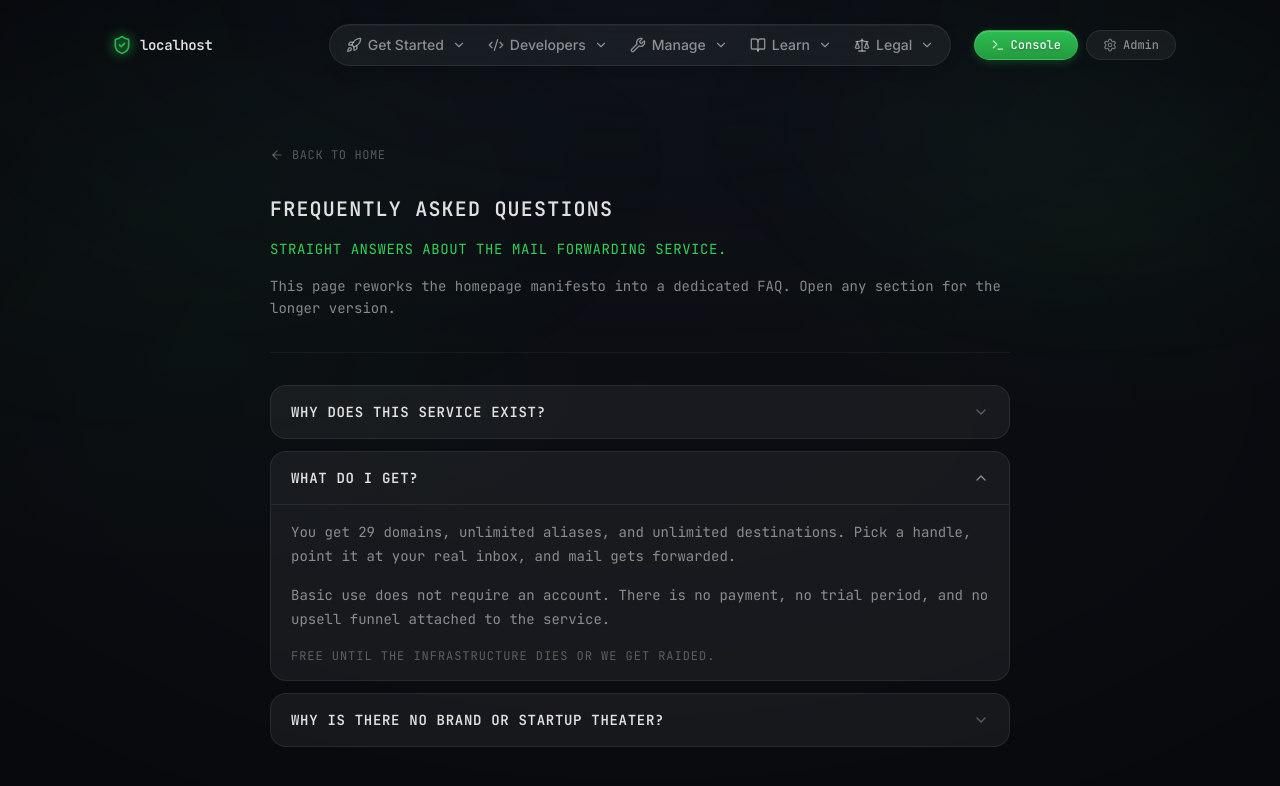
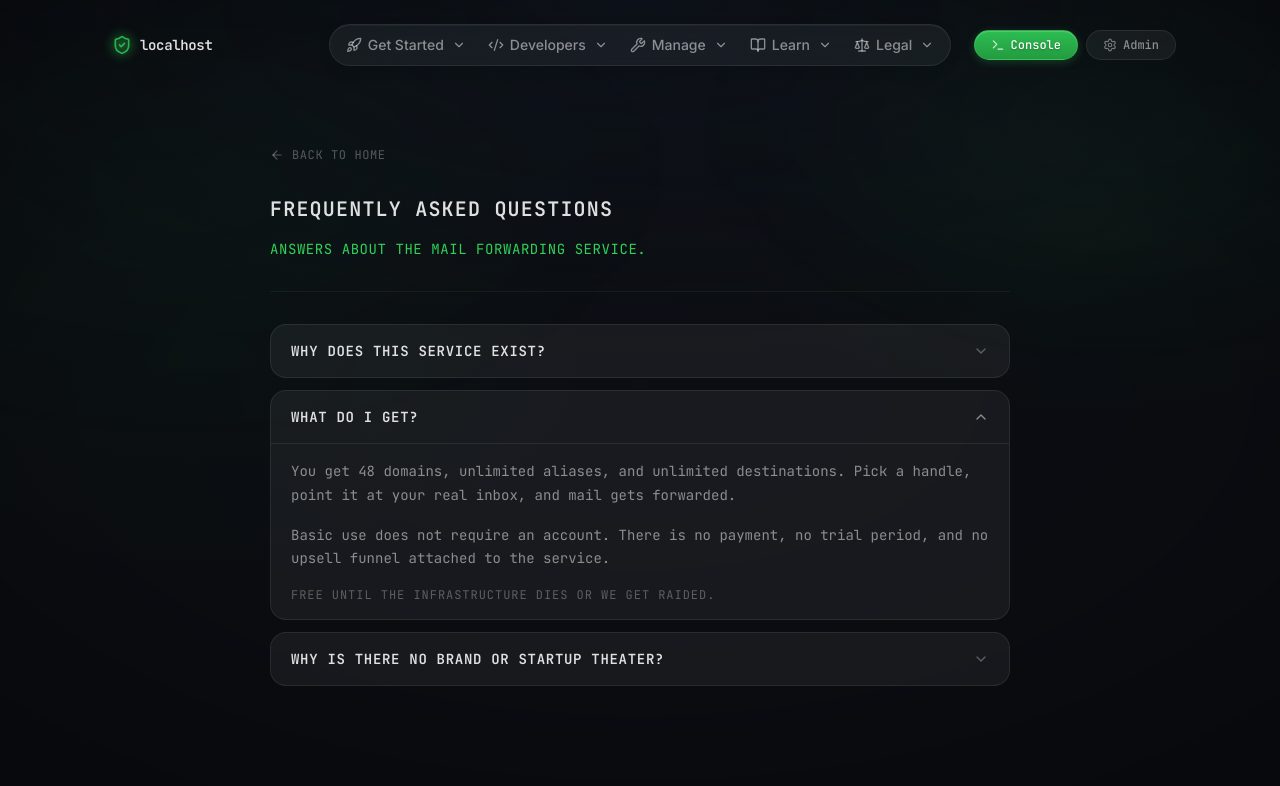
Before and after one commit to haltman-io/mail-forwarding-ui, a Next.js app: page /faq in a window 1280 px wide. Both pictures are taken after a click on the button "WHAT DO I GET?". Shown: the top 786 px of the page. Built offline with nearby package versions, Linux system fonts and the light colour scheme.

Commit message:
fix: update FAQ content and enhance hero section call-to-action link

```diff
--- a/app/faq/page.tsx
+++ b/app/faq/page.tsx
@@ -42,7 +42,7 @@ const FAQ_ITEMS = [
     answer: (
       <>
         <p>
-          You get 29 domains, unlimited aliases, and unlimited destinations.
+          You get 48 domains, unlimited aliases, and unlimited destinations.
           Pick a handle, point it at your real inbox, and mail gets forwarded.
         </p>
         <p>
@@ -116,11 +116,7 @@ export default function FaqPage() {
               Frequently Asked Questions
             </h1>
             <p className="font-mono text-sm uppercase tracking-[0.04em] text-[var(--neu-green)]">
-              Straight answers about the mail forwarding service.
-            </p>
-            <p className="font-mono text-sm leading-[1.6] text-[var(--text-secondary)]">
-              This page reworks the homepage manifesto into a dedicated FAQ.
-              Open any section for the longer version.
+              Answers about the mail forwarding service.
             </p>
           </header>
 
--- a/components/hero-section.tsx
+++ b/components/hero-section.tsx
@@ -156,20 +156,20 @@ export function HeroSection({ stats }: HeroSectionProps) {
       <div className="flex flex-col items-center gap-3 pt-2">
         <div className="flex flex-col items-center gap-3 sm:flex-row">
           <Link
+            href="/faq"
+            className="group inline-flex items-center justify-center gap-2 rounded-full border border-[var(--glass-border)] bg-[var(--glass-bg)] px-5 py-2.5 text-center font-mono text-sm font-medium text-[var(--text-secondary)] transition-all duration-300 hover:scale-[1.02] hover:bg-[var(--hover-state)] hover:text-[var(--text-primary)]"
+          >
+            <CircleHelp className="h-4 w-4 opacity-70" />
+            Why trust this?
+          </Link>
+
+          <Link
             href="/console"
             className="group inline-flex items-center gap-2 rounded-full border border-[rgba(48,209,88,0.15)] bg-[rgba(48,209,88,0.08)] px-6 py-2.5 font-mono text-sm font-medium text-[var(--neu-green)] transition-all duration-300 hover:scale-[1.02] hover:border-[rgba(48,209,88,0.25)] hover:bg-[rgba(48,209,88,0.12)] hover:shadow-[0_0_20px_rgba(48,209,88,0.10)]"
           >
             <Terminal className="h-4 w-4 opacity-70" />
             Create an alias
             <ArrowRight className="h-3.5 w-3.5 opacity-50 transition-transform duration-300 group-hover:translate-x-0.5" />
-          </Link>
-
-          <Link
-            href="/faq"
-            className="group inline-flex items-center justify-center gap-2 rounded-full border border-[var(--glass-border)] bg-[var(--glass-bg)] px-5 py-2.5 text-center font-mono text-sm font-medium text-[var(--text-secondary)] transition-all duration-300 hover:scale-[1.02] hover:bg-[var(--hover-state)] hover:text-[var(--text-primary)]"
-          >
-            <CircleHelp className="h-4 w-4 opacity-70" />
-            Why trust this?
           </Link>
         </div>
         <span className="font-mono text-[10px] tracking-wider text-[var(--text-muted)] uppercase">
```
